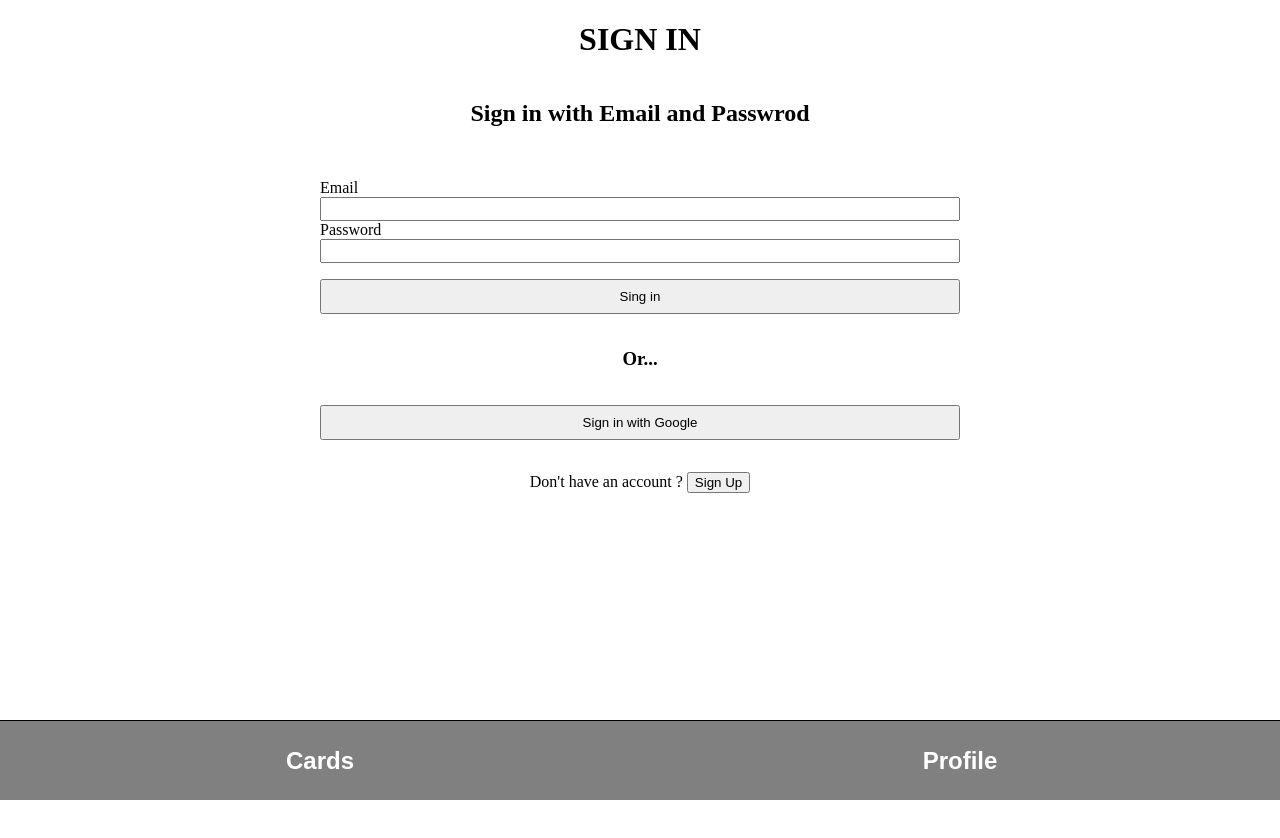
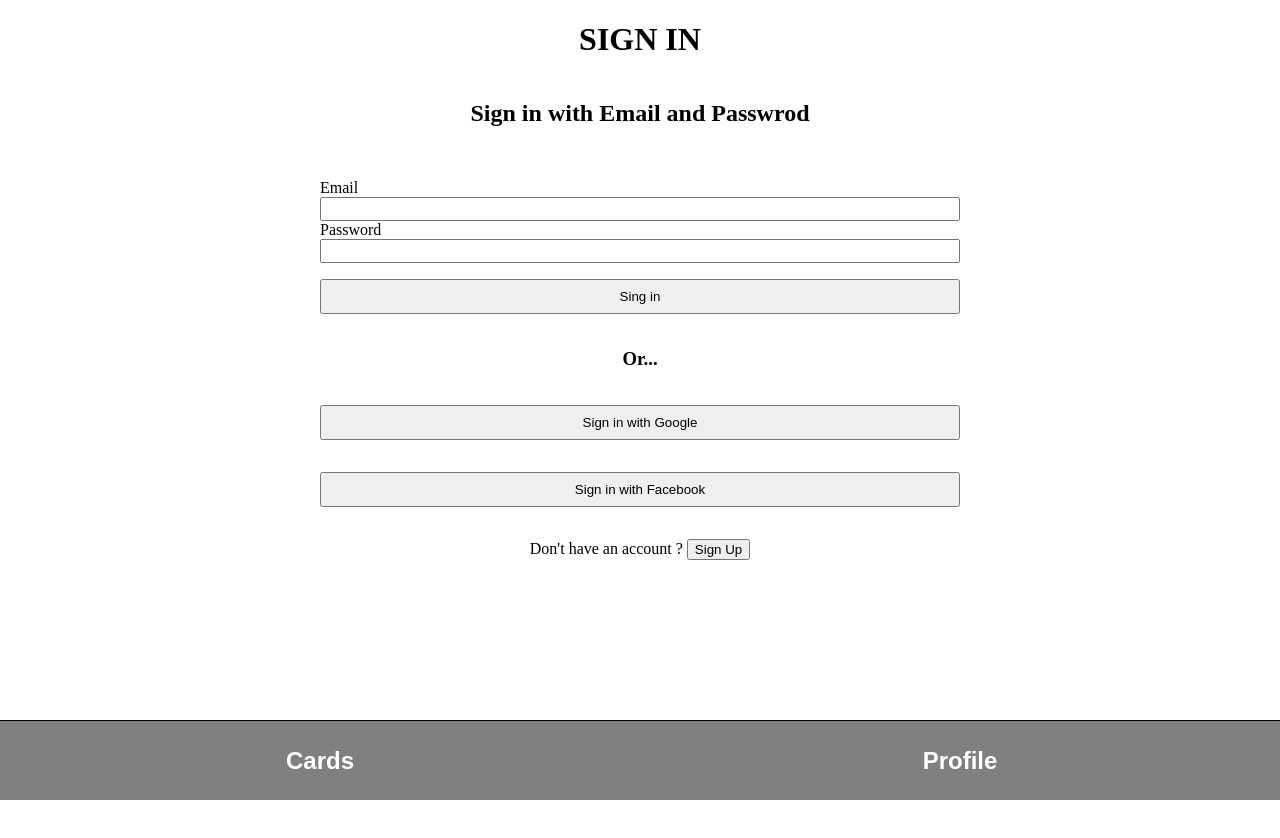
Before and after one commit to poofy25/CardShare, a React (Vite) app: page /signin in a window 1280 px wide. Shown: the top 838 px of the page. Built offline with nearby package versions, Linux system fonts and the light colour scheme; no server answers.

Commit message:
fixed facebook auth

```diff
--- a/src/pages/SignIn/SignIn.jsx
+++ b/src/pages/SignIn/SignIn.jsx
@@ -5,9 +5,8 @@ import { auth , googleProvider} from "../../firebase/firebase";
 import { useNavigate   , useLocation} from "react-router-dom";
 import { useEffect , useState } from "react";
 import { useAuthState } from "react-firebase-hooks/auth";
-import { serverTimestamp } from "firebase/firestore"
-import { getDoc , doc , setDoc } from "firebase/firestore";
-import { db  } from "../../firebase/firebase";
+import { FacebookAuthProvider } from 'firebase/auth';
+import { facebookProvider } from '../../firebase/firebase';
 import { signInWithEmailAndPassword } from 'firebase/auth';
 
 function SignInPage() {
@@ -34,6 +33,37 @@ function SignInPage() {
             console.log(error)
            })
   }
+
+
+
+
+  const facebookSignIn = ()=>{
+    signInWithPopup(auth, facebookProvider)
+    .then((userCredential) => {
+      console.log('loading')
+      const user = userCredential.user
+
+      async function updateUser(){
+        await writeUserToDb(user)
+        console.log('Signed up Succesfull')
+        navigateTo('/profile' , {state:{error:'Signed up Succesfull'}})
+      }
+      updateUser()
+
+      const credential = FacebookAuthProvider.credentialFromResult(result);
+      const accessToken = credential.accessToken;
+
+
+    })
+    .catch((error) => {
+      // Handle Errors here.
+      const errorCode = error.code;
+      console.log(error)
+      setErrorCode(errorCode)
+        // ...
+    });
+  }
+
 
 
 
@@ -66,6 +96,8 @@ function SignInPage() {
     });
     }
   }
+
+
 
 
 
@@ -106,7 +138,7 @@ function SignInPage() {
       <h3>Or...</h3>
 
    <button className={styles.signInWith} onClick={googleSignIn}> Sign in with Google</button>
-
+   <button className={styles.signInWith} onClick={facebookSignIn}> Sign in with Facebook</button>
        <p>Don't have an account ? <button onClick={()=>navigateTo('/signup')}>Sign Up</button></p>
      </div>
 
--- a/src/pages/SignUp/SignUp.jsx
+++ b/src/pages/SignUp/SignUp.jsx
@@ -101,13 +101,8 @@ function SignUpPage() {
       })
       .catch((error) => {
         // Handle Errors here.
-        const errorCode = error.code;
-        const errorMessage = error.message;
-        // The email of the user's account used.
-        const email = error.customData.email;
-        // The AuthCredential type that was used.
-        const credential = FacebookAuthProvider.credentialFromError(error);
        console.log(error)
+       setErrorCode(errorCode)
         // ...
       });
     }
```
